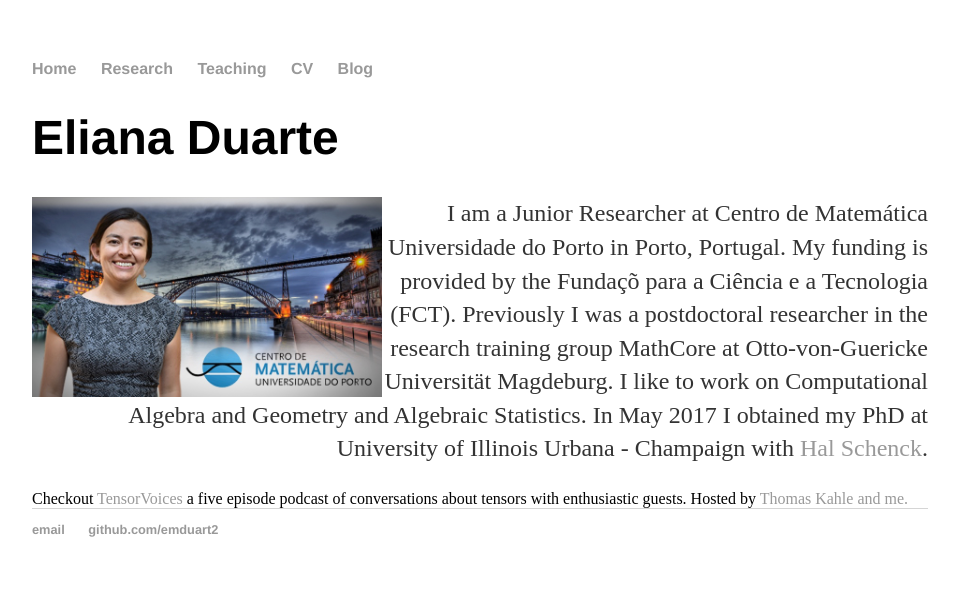
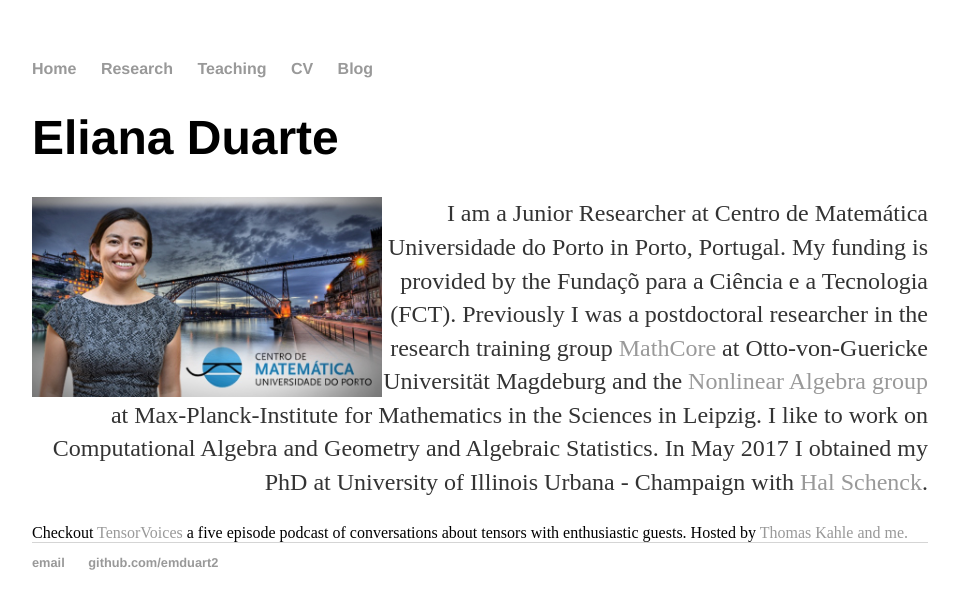
Before and after one commit to emduart2/emduart2.github.io, a Jekyll site: the page built from index.html, in a window 1280 px wide. Shown: the top 609 px of the page, without its empty margins (160-1119 px from the left). Built offline with Jekyll 4.4.1, drawn with Linux system fonts in a browser that asks for light colours.

Commit message:
updated weblinks

```diff
--- a/index.html
+++ b/index.html
@@ -8,7 +8,8 @@ title: Eliana Duarte, PhD in Mathematics
   <p align = "right" > <img src="/assets/Eliana.jpg" alt="Eliana" align="left" style="width:350px;height:200px;">
     I am a Junior Researcher at Centro de Matem&aacutetica Universidade do Porto in Porto, Portugal. My funding is provided by
     the Funda&ccedil&otilde para a Ci&ecircncia e a Tecnologia <a href= "https://www.fct.pt"> </a>  (FCT).
-    Previously I was a postdoctoral researcher in the research training group MathCore at Otto-von-Guericke Universit&aumlt Magdeburg.
+    Previously I was a postdoctoral researcher in the research training group <a href="https://www.mathcore.ovgu.de">MathCore</a> at Otto-von-Guericke Universit&aumlt Magdeburg
+    and the<a href="https://www.mis.mpg.de/nlalg/research.html">  Nonlinear Algebra group </a> at Max-Planck-Institute for Mathematics in the Sciences in Leipzig.
 	  I like to work on
 Computational Algebra and  Geometry and Algebraic Statistics.  In May 2017 I obtained my PhD at University of Illinois Urbana - Champaign with
     <a href= "https://faculty.math.illinois.edu/~schenck/ "> Hal Schenck</a>.</p>
```
